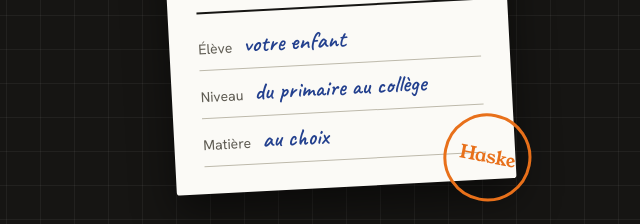
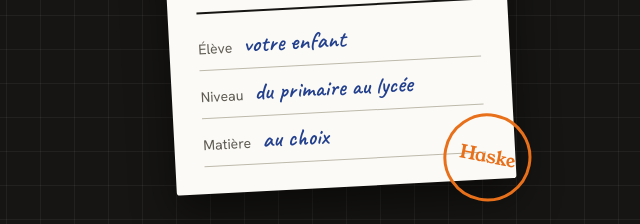
Before and after one commit to ismaelsaboillo047-ui/haske-site-, a plain HTML site: page index.html in a window 1280 px wide. Shown: the part 393-617 px from the top of the page, 640-1280 px from the left. Drawn offline with Linux system fonts and the light colour scheme.

Commit message:
Update index.html

```diff
--- a/index.html
+++ b/index.html
@@ -172,7 +172,7 @@ footer a{display:block;color:#B7B9B3;text-decoration:none;padding:.15rem 0}foote
       <div class="label" aria-hidden="true">
         <div class="lt">Cahier de soutien</div>
         <div class="lr">Élève <em>votre enfant</em></div>
-        <div class="lr">Niveau <em>du primaire au collège</em></div>
+        <div class="lr">Niveau <em>du primaire au lycée</em></div>
         <div class="lr">Matière <em>au choix</em></div>
         <div class="stamp">Haske</div>
       </div>
```
